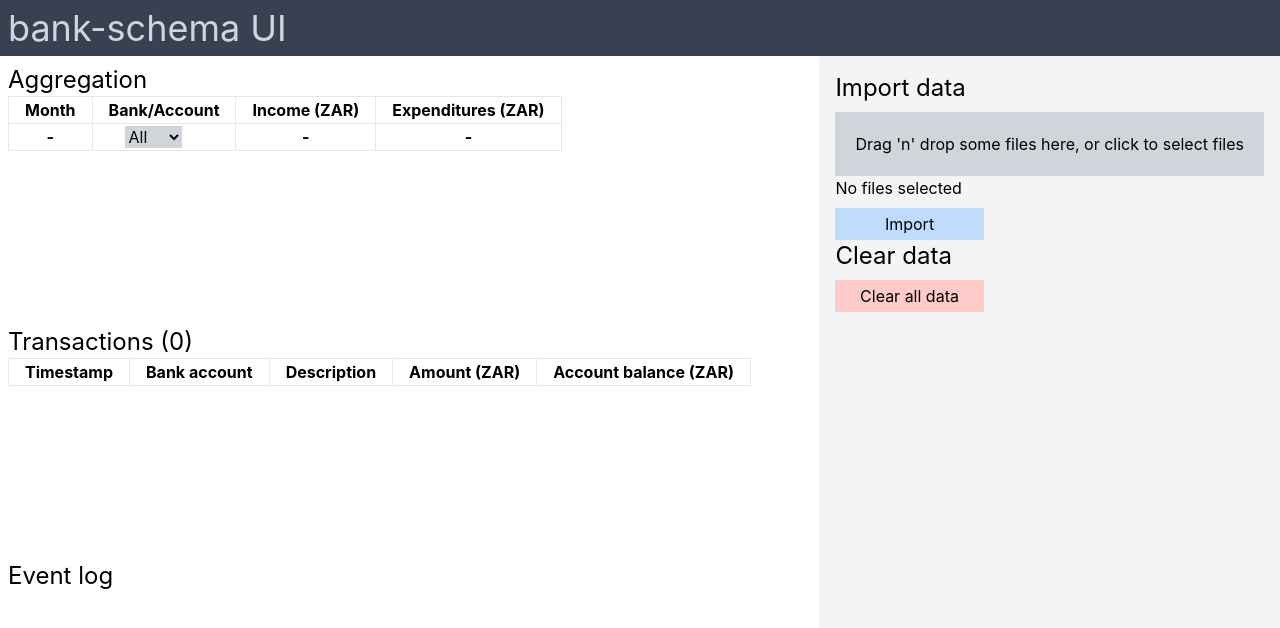
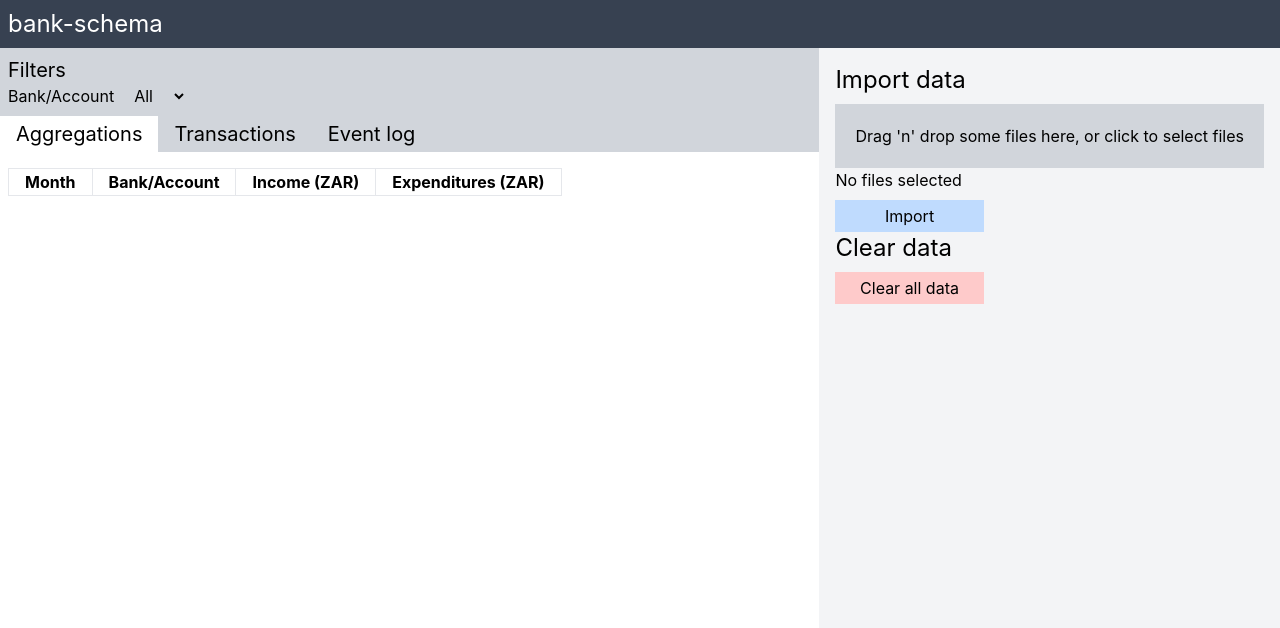
Before and after one commit to xpcoffee/bank-schema-ui, a React (Create React App) app: page / in a window 1280 px wide. Shown: the top 628 px of the page. Built offline with nearby package versions, Linux system fonts and the light colour scheme.

Commit message:
Move sections into their own tabs
The views were getting vertically crowded.

```diff
--- a/package.json
+++ b/package.json
@@ -15,6 +15,7 @@
     "react-dom": "^16.13.1",
     "react-dropzone": "^11.1.0",
     "react-scripts": "3.4.3",
+    "react-tabs": "^3.1.1",
     "typescript": "^3.7.5"
   },
   "scripts": {
@@ -37,5 +38,8 @@
       "last 1 firefox version",
       "last 1 safari version"
     ]
+  },
+  "devDependencies": {
+    "@types/react-tabs": "^2.3.2"
   }
 }
--- a/src/App.tsx
+++ b/src/App.tsx
@@ -6,6 +6,7 @@ import { Action } from "./actions";
 import { Toolbar } from "./Toolbar";
 import { getCurrentIsoTimestamp, getYearMonthFromTimeStamp } from "./time";
 import { KeyedFile, toKeyedFile } from "./file";
+import { Tabs, TabList, Tab, TabPanel } from "react-tabs";
 
 interface DenormalizedTransaction extends Transaction {
   bankAccount: string;
@@ -22,6 +23,7 @@ type State = {
   eventLog: InfoLogEvent[];
   selectedFiles: KeyedFile[] | undefined;
   aggregateFilter: string;
+  viewIndex: number;
 };
 
 const INITIAL_STATE: State = {
@@ -29,6 +31,7 @@ const INITIAL_STATE: State = {
   aggregateFilter: StaticBankAccountAggregateFilters.All,
   eventLog: [],
   selectedFiles: undefined,
+  viewIndex: 0,
 };
 
 function App() {
@@ -42,6 +45,24 @@ function App() {
       bankAccount: bank + "/" + account,
     };
   }
+
+  const views: { id: string; label: string }[] = useMemo(
+    () => [
+      {
+        id: "aggregations",
+        label: "Aggregations",
+      },
+      {
+        id: "transactions",
+        label: "Transactions",
+      },
+      {
+        id: "eventLog",
+        label: "Event log",
+      },
+    ],
+    []
+  );
 
   function reducer(state: State, action: Action): State {
     switch (action.type) {
@@ -123,6 +144,12 @@ function App() {
           ...state,
           aggregateFilter: action.filter,
         };
+
+      case "updateViewIndex":
+        return {
+          ...state,
+          viewIndex: action.index,
+        };
     }
   }
 
@@ -185,14 +212,6 @@ function App() {
             <th className="border px-4 text-left">Bank/Account</th>
             <th className="border px-4 text-left">Income (ZAR)</th>
             <th className="border px-4 text-left">Expenditures (ZAR)</th>
-          </tr>
-          <tr>
-            <th className="border px-4 text-center">-</th>
-            <th className="border px-4 text-left">
-              {getAggregateFilterSelect()}
-            </th>
-            <th className="border px-4 text-center">-</th>
-            <th className="border px-4 text-center">-</th>
           </tr>
         </thead>
         <tbody>
@@ -298,23 +317,37 @@ function App() {
 
   return (
     <div className="App flex items-stretch flex-col">
-      <header className="bg-gray-700 text-gray-300 p-2">
-        <h1 className="text-4xl">bank-schema UI</h1>
+      <header className="bg-gray-700 p-2">
+        <h1 className="text-2xl text-white">bank-schema</h1>
       </header>
       <div className="flex flex-1 justify-between">
-        <div className="p-2 flex flex-1 flex-col justify-between">
-          <div>
-            <h2 className="text-2xl">Aggregation</h2>
-            {aggregationTable}
+        <div className="flex flex-1 flex-col">
+          <div className="p-2 bg-gray-300">
+            <h2 className="text-xl">Filters</h2>
+            <label className="flex">
+              Bank/Account
+              <div>{getAggregateFilterSelect()}</div>
+            </label>
           </div>
-          <div>
-            <h2 className="text-2xl">Transactions ({transactions.length})</h2>
-            {transactionTable}
-          </div>
-          <div>
-            <h2 className="text-2xl">Event log</h2>
-            {eventLog}
-          </div>
+          <Tabs
+            onSelect={(index) => dispatch({ type: "updateViewIndex", index })}
+          >
+            <TabList className="flex flex-row mb-4 bg-gray-300">
+              {views.map((view, index) => {
+                const isActive = store.viewIndex === index;
+                const pointer = isActive ? "" : " cursor-pointer";
+                const style = isActive ? " bg-white" : "";
+                return (
+                  <Tab className={"px-4 py-1" + pointer + style}>
+                    <h2 className="text-xl">{view.label}</h2>
+                  </Tab>
+                );
+              })}
+            </TabList>
+            <TabPanel className="px-2">{aggregationTable}</TabPanel>
+            <TabPanel className="px-2">{transactionTable}</TabPanel>
+            <TabPanel className="px-2">{eventLog}</TabPanel>
+          </Tabs>
         </div>
         <Toolbar selectedFiles={store.selectedFiles} dispatch={dispatch} />
       </div>
--- a/src/actions.ts
+++ b/src/actions.ts
@@ -16,4 +16,5 @@ export type Action =
   | { type: "updateFile"; update: KeyedFileUpdate }
   | { type: "removeSelectedFile"; key: string }
   | { type: "clearSelectedFiles" }
-  | { type: "updateAggregateFilter"; filter: string };
+  | { type: "updateAggregateFilter"; filter: string }
+  | { type: "updateViewIndex"; index: number };
```
Also changed, not shown: 1 other file (tests, documents, lock files or other folders).
